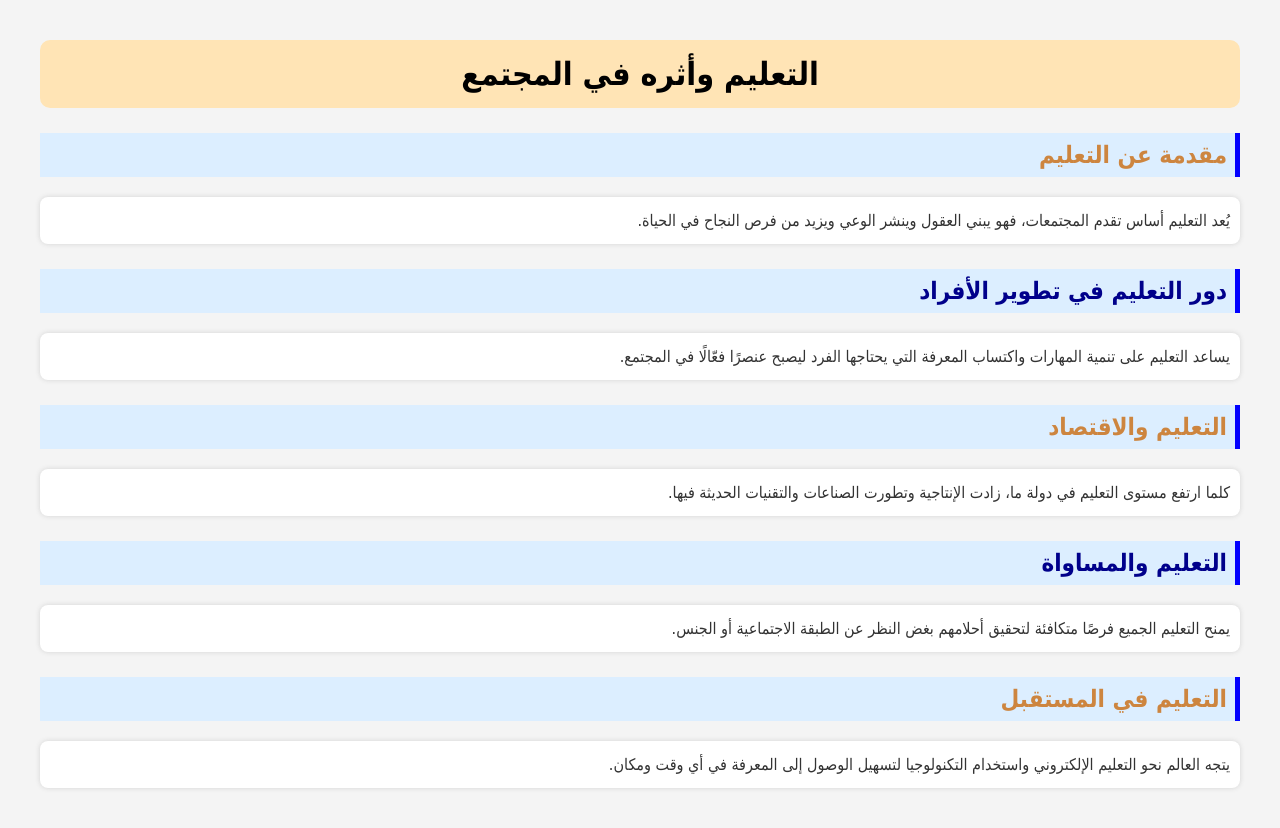
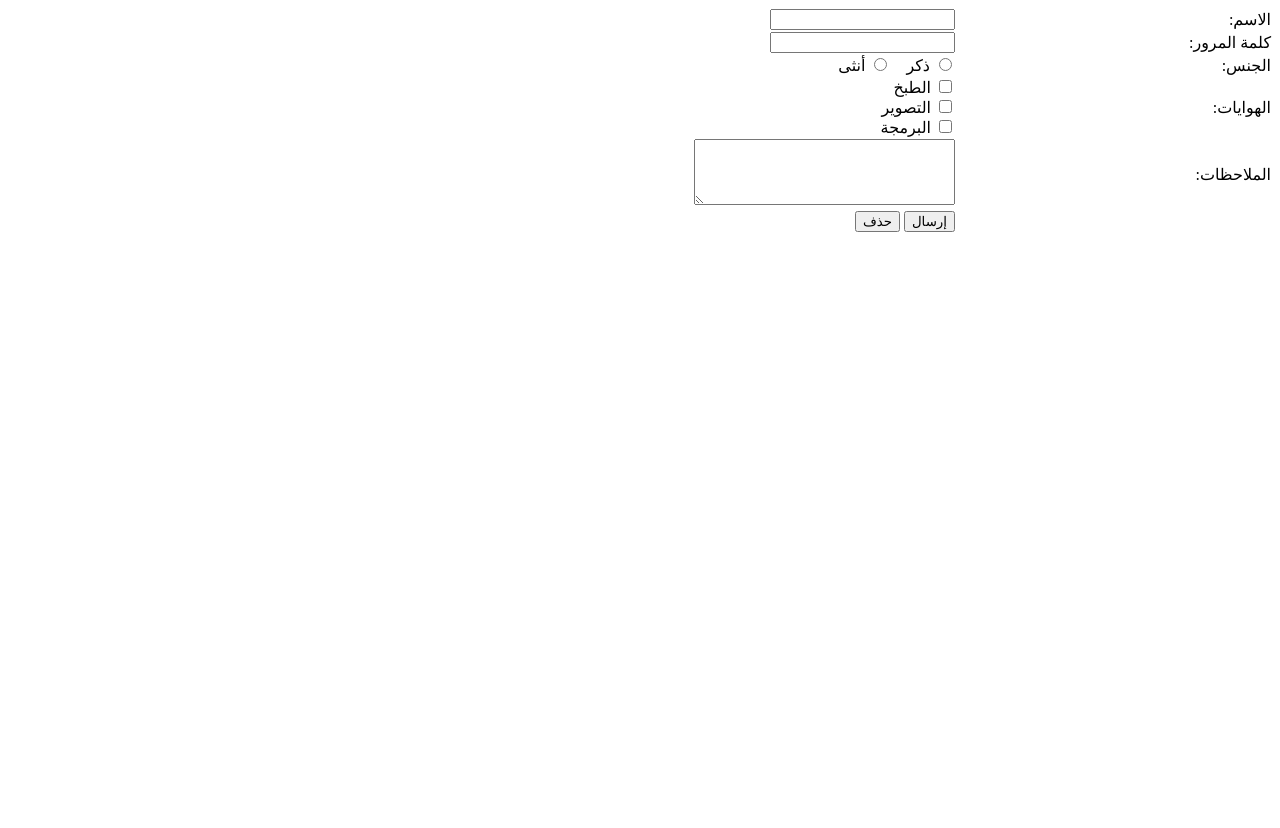
Before and after one commit to oawtako-wq/arzaq, a plain HTML site: page index.html in a window 1280 px wide. After the commit the page ends 800 px from the top, so only its background shows below. Drawn offline with Linux system fonts and the light colour scheme.

Commit message:
Add files via upload

```diff
--- a/index.html
+++ b/index.html
@@ -1,73 +1,58 @@
 <!DOCTYPE html>
-<html lang="ar">
+<html lang="ar" dir="rtl">
 <head>
 <meta charset="UTF-8">
-<title>التعليم وأثره في المجتمع</title>
-<style>
-body {
-    background-color: #f4f4f4;
-    font-family: "Tahoma";
-    direction: rtl;
-    text-align: right;
-    margin: 40px;
-}
-
-/* تنسيق العنوان الرئيسي */
-#main-title {
-    text-align: center;
-    color: black;
-    background-color: #ffe4b5;
-    padding: 15px;
-    border-radius: 10px;
-}
-
-/* تنسيق العناوين الفرعية */
-.sub-title {
-    color: darkblue;
-    background-color: #dceeff;
-    padding: 8px;
-    border-right: 5px solid blue;
-    margin-top: 25px;
-}
-
-.s-title {
-    color:peru;
-    background-color: #dceeff;
-    padding: 8px;
-    border-right: 5px solid blue;
-    margin-top: 25px;
-}
-
-
-/* تنسيق الفقرات */
-p {
-    color: #333;
-    background-color: white;
-    border-radius: 8px;
-    padding: 10px;
-    line-height: 1.7;
-    box-shadow: 0px 0px 5px lightgray;
-}
-</style>
+<title>نموذج داخل جدول - صفحة 3</title>
 </head>
 <body>
 
-<h1 id="main-title">التعليم وأثره في المجتمع</h1>
+<form>
+  <table style="width: 100%; border-collapse: collapse;">
 
-<h2 class="s-title">مقدمة عن التعليم</h2>
-<p>يُعد التعليم أساس تقدم المجتمعات، فهو يبني العقول وينشر الوعي ويزيد من فرص النجاح في الحياة.</p>
+    <tr>
+      <td style="width: 25%;">الاسم:</td>
+      <td style="width: 75%;"><input type="text"></td>
+    </tr>
 
-<h2 class="sub-title">دور التعليم في تطوير الأفراد</h2>
-<p>يساعد التعليم على تنمية المهارات واكتساب المعرفة التي يحتاجها الفرد ليصبح عنصرًا فعّالًا في المجتمع.</p>
+    <tr>
+      <td>كلمة المرور:</td>
+      <td><input type="password"></td>
+    </tr>
 
-<h2 class="s-title">التعليم والاقتصاد</h2>
-<p>كلما ارتفع مستوى التعليم في دولة ما، زادت الإنتاجية وتطورت الصناعات والتقنيات الحديثة فيها.</p>
+    <tr>
+      <td>الجنس:</td>
+      <td>
+        <label><input type="radio" name="gender" value="male"> ذكر</label>
+        &nbsp;&nbsp;
+        <label><input type="radio" name="gender" value="female"> أنثى</label>
+      </td>
+    </tr>
 
-<h2 class="sub-title">التعليم والمساواة</h2>
-<p>يمنح التعليم الجميع فرصًا متكافئة لتحقيق أحلامهم بغض النظر عن الطبقة الاجتماعية أو الجنس.</p>
+    <!-- هوايات جديدة -->
+    <tr>
+      <td>الهوايات:</td>
+      <td>
+        <label><input type="checkbox" value="cooking"> الطبخ</label><br>
+        <label><input type="checkbox" value="photography"> التصوير</label><br>
+        <label><input type="checkbox" value="programming"> البرمجة</label>
+      </td>
+    </tr>
 
-<h2 class="s-title">التعليم في المستقبل</h2>
-<p>يتجه العالم نحو التعليم الإلكتروني واستخدام التكنولوجيا لتسهيل الوصول إلى المعرفة في أي وقت ومكان.</p>
+    <tr>
+      <td>الملاحظات:</td>
+      <td><textarea rows="4" cols="30"></textarea></td>
+    </tr>
+
+    <tr>
+      <td></td>
+      <td>
+        <button type="submit">إرسال</button>
+        <button type="reset">حذف</button>
+      </td>
+    </tr>
+
+  </table>
+</form>
 
 </body>
 </html>
```
